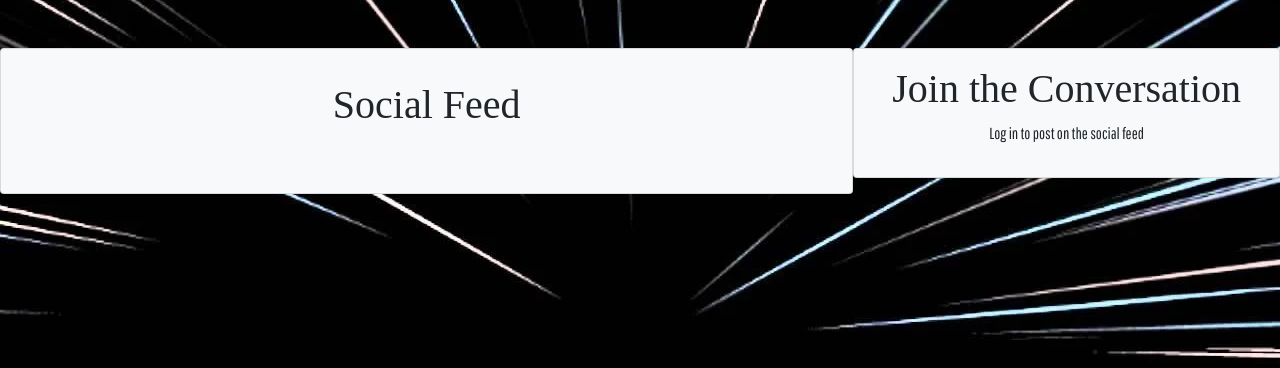
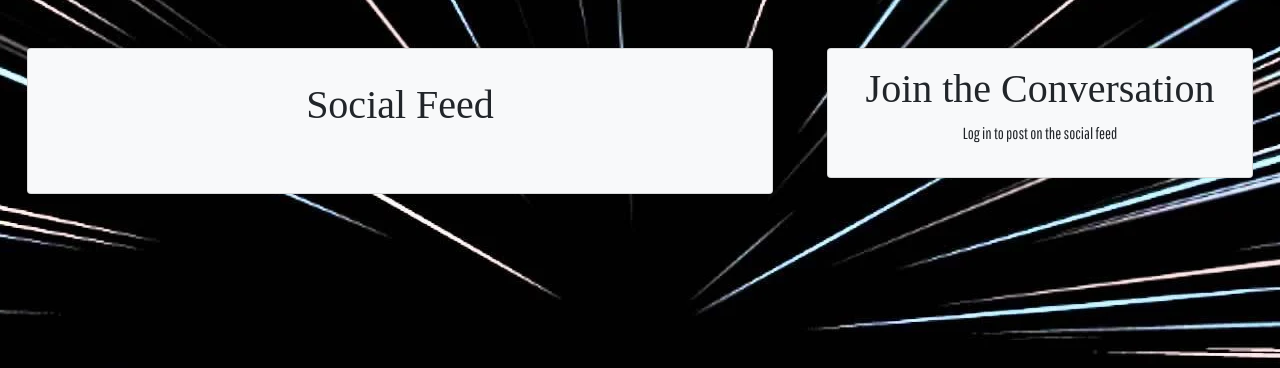
Before and after one commit to BryonyRBlack/christie_restaurant, a Django app: page /social_feed/ in a window 1280 px wide. Shown: the part 56-424 px from the top of the page. Run offline with Django 4.2, Linux system fonts and the light colour scheme; data that the repository does not hold is empty; some libraries are stand-ins or nearby versions; some web fonts are replaced.

Commit message:
Fix sizing issue on social feed

```diff
--- a/reviews/templates/reviews/reviews.html
+++ b/reviews/templates/reviews/reviews.html
@@ -7,7 +7,7 @@
 <!-- index.html content starts here -->
  <div class="container-fluid">
     <div class="row justify-content-around align-items-start">
-        <div class="bg-light p-3 col-md-8 card mt-5" style="max-width: 70rem;">
+        <div class="bg-light p-3 col-md-7 card mt-5" style="max-width: 70rem;">
             <div class="card-body mb-4">
                 <h1 class="text-center">Social Feed</h1>
                     {% for review in reviews %}
@@ -20,7 +20,7 @@
         </div>
 
 
-        <div class="forms card bg-light form p-3 text-center col-md-4 mt-5 mb-4 sticky-top" id="review-form" style="max-width: 30rem;">
+        <div class="forms card bg-light form p-3 text-center col-md-4 mt-5 mb-4py sticky-top" id="review-form" style="max-width: 30rem;">
             <h1>Join the Conversation</h1>
             {% if user.is_authenticated %}
                 <form id="reviewForm" method="post" class="d-grid">
```
